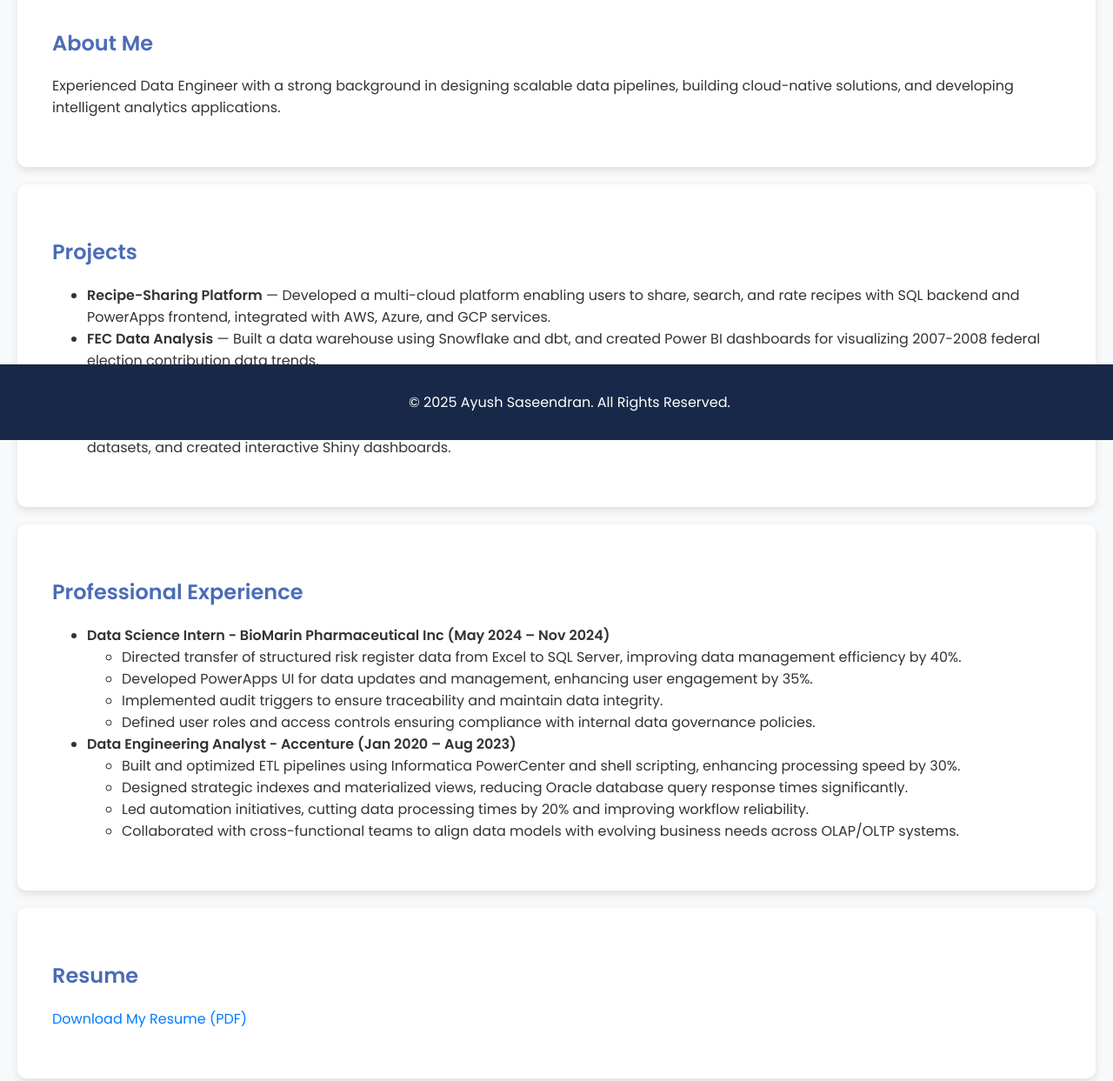
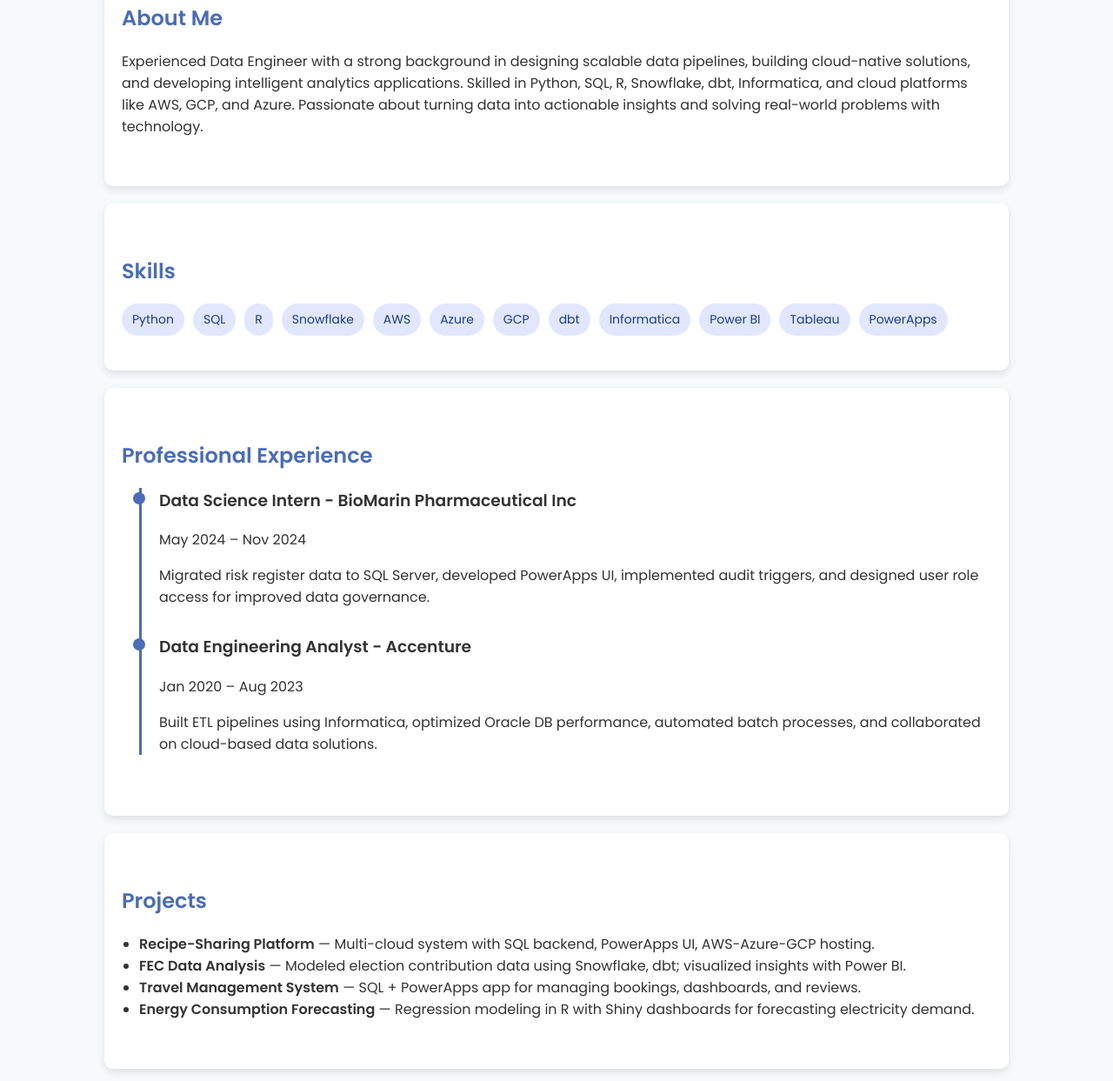
Before and after one commit to ayushsaseendran/ayushsaseendran.github.io, a plain HTML site: page index.html in a window 1280 px wide. Shown: the part 294-1537 px from the top of the page at 87% size. Drawn offline with Linux system fonts and the light colour scheme.

Commit message:
Update index.html

```diff
--- a/index.html
+++ b/index.html
@@ -2,14 +2,13 @@
 <html lang="en">
 <head>
   <meta charset="UTF-8">
-    <meta name="viewport" content="width=device-width, initial-scale=1.0">
+  <meta name="viewport" content="width=device-width, initial-scale=1">
   <title>Ayush Thoniparambil Saseendran | Portfolio</title>
   <link href="https://fonts.googleapis.com/css2?family=Poppins:wght@400;600&display=swap" rel="stylesheet">
   <style>
     body {
+      margin: 0;
       font-family: 'Poppins', sans-serif;
-            margin: 0;
-            padding: 0;
       background-color: #f8f9fa;
       color: #333;
     }
@@ -18,19 +17,18 @@
       color: #fff;
       padding: 20px;
       text-align: center;
-            font-size: 1.2em;
     }
     nav {
       display: flex;
       justify-content: center;
-            gap: 15px;
+      gap: 20px;
       margin-top: 10px;
       flex-wrap: wrap;
     }
     nav a {
       color: #fff;
       text-decoration: none;
-            font-weight: bold;
+      font-weight: 600;
       padding: 10px 15px;
       border-radius: 5px;
       transition: background 0.3s;
@@ -39,33 +37,71 @@
       background: rgba(255, 255, 255, 0.2);
     }
     section {
-            padding: 40px;
-            margin: 20px;
+      padding: 40px 20px;
+      margin: 20px auto;
+      max-width: 1000px;
       background: #fff;
       border-radius: 10px;
-            box-shadow: 0 4px 10px rgba(0, 0, 0, 0.1);
+      box-shadow: 0 4px 10px rgba(0,0,0,0.1);
     }
     h2 {
       color: #4b6cb7;
+      margin-bottom: 20px;
     }
-        a {
-            color: #007bff;
-            text-decoration: none;
+    ul {
+      padding-left: 20px;
     }
-        a:hover {
-            text-decoration: underline;
+    .skills-list {
+      display: flex;
+      flex-wrap: wrap;
+      gap: 10px;
+    }
+    .skill-badge {
+      background: #e0e7ff;
+      color: #1e3a8a;
+      padding: 8px 12px;
+      border-radius: 20px;
+      font-size: 14px;
+    }
+    .timeline {
+      border-left: 3px solid #4b6cb7;
+      margin-left: 20px;
+      padding-left: 20px;
+      position: relative;
+    }
+    .timeline-item {
+      margin-bottom: 30px;
+      position: relative;
+    }
+    .timeline-item::before {
+      content: '';
+      width: 14px;
+      height: 14px;
+      background: #4b6cb7;
+      border-radius: 50%;
+      position: absolute;
+      left: -30px;
+      top: 5px;
     }
     footer {
       text-align: center;
       padding: 15px;
       background: #182848;
       color: #fff;
-            position: fixed;
-            bottom: 0;
-            width: 100%;
+      margin-top: 40px;
+    }
+    .contact-links a {
+      display: block;
+      margin-bottom: 8px;
+      color: #007bff;
+      text-decoration: none;
+    }
+    .contact-links a:hover {
+      text-decoration: underline;
     }
   </style>
 </head>
+
 <body>
 
 <header>
@@ -73,64 +109,82 @@
   <p>Data Engineer | Cloud Enthusiast | Applied Data Science Graduate</p>
   <nav>
     <a href="#about">About</a>
+    <a href="#skills">Skills</a>
+    <a href="#experience">Experience</a>
     <a href="#projects">Projects</a>
-        <a href="#experience">Experience</a>
-        <a href="#resume">Resume</a>
+    <a href="#education">Education</a>
     <a href="#contact">Contact</a>
   </nav>
 </header>
 
 <section id="about">
   <h2>About Me</h2>
-    <p>Experienced Data Engineer with a strong background in designing scalable data pipelines, building cloud-native solutions, and developing intelligent analytics applications.</p>
+  <p>Experienced Data Engineer with a strong background in designing scalable data pipelines, building cloud-native solutions, and developing intelligent analytics applications. Skilled in Python, SQL, R, Snowflake, dbt, Informatica, and cloud platforms like AWS, GCP, and Azure. Passionate about turning data into actionable insights and solving real-world problems with technology.</p>
+</section>
+
+<section id="skills">
+  <h2>Skills</h2>
+  <div class="skills-list">
+    <div class="skill-badge">Python</div>
+    <div class="skill-badge">SQL</div>
+    <div class="skill-badge">R</div>
+    <div class="skill-badge">Snowflake</div>
+    <div class="skill-badge">AWS</div>
+    <div class="skill-badge">Azure</div>
+    <div class="skill-badge">GCP</div>
+    <div class="skill-badge">dbt</div>
+    <div class="skill-badge">Informatica</div>
+    <div class="skill-badge">Power BI</div>
+    <div class="skill-badge">Tableau</div>
+    <div class="skill-badge">PowerApps</div>
+  </div>
+</section>
+
+<section id="experience">
+  <h2>Professional Experience</h2>
+  <div class="timeline">
+    <div class="timeline-item">
+      <h3>Data Science Intern - BioMarin Pharmaceutical Inc</h3>
+      <p>May 2024 – Nov 2024</p>
+      <p>Migrated risk register data to SQL Server, developed PowerApps UI, implemented audit triggers, and designed user role access for improved data governance.</p>
+    </div>
+    <div class="timeline-item">
+      <h3>Data Engineering Analyst - Accenture</h3>
+      <p>Jan 2020 – Aug 2023</p>
+      <p>Built ETL pipelines using Informatica, optimized Oracle DB performance, automated batch processes, and collaborated on cloud-based data solutions.</p>
+    </div>
+  </div>
 </section>
 
 <section id="projects">
   <h2>Projects</h2>
   <ul>
-        <li><strong>Recipe-Sharing Platform</strong> — Developed a multi-cloud platform enabling users to share, search, and rate recipes with SQL backend and PowerApps frontend, integrated with AWS, Azure, and GCP services.</li>
-        <li><strong>FEC Data Analysis</strong> — Built a data warehouse using Snowflake and dbt, and created Power BI dashboards for visualizing 2007-2008 federal election contribution data trends.</li>
-        <li><strong>Travel Management System</strong> — Designed a SQL-based backend and integrated PowerApps interface for seamless travel booking, review management, and reporting dashboards.</li>
-        <li><strong>Energy Consumption Forecasting</strong> — Forecasted electricity demand using R regression models by merging static consumption and weather datasets, and created interactive Shiny dashboards.</li>
+    <li><strong>Recipe-Sharing Platform</strong> — Multi-cloud system with SQL backend, PowerApps UI, AWS-Azure-GCP hosting.</li>
+    <li><strong>FEC Data Analysis</strong> — Modeled election contribution data using Snowflake, dbt; visualized insights with Power BI.</li>
+    <li><strong>Travel Management System</strong> — SQL + PowerApps app for managing bookings, dashboards, and reviews.</li>
+    <li><strong>Energy Consumption Forecasting</strong> — Regression modeling in R with Shiny dashboards for forecasting electricity demand.</li>
   </ul>
 </section>
 
-<section id="experience">
-    <h2>Professional Experience</h2>
+<section id="education">
+  <h2>Education</h2>
   <ul>
-        <li><strong>Data Science Intern - BioMarin Pharmaceutical Inc (May 2024 – Nov 2024)</strong>
-            <ul>
-                <li>Directed transfer of structured risk register data from Excel to SQL Server, improving data management efficiency by 40%.</li>
-                <li>Developed PowerApps UI for data updates and management, enhancing user engagement by 35%.</li>
-                <li>Implemented audit triggers to ensure traceability and maintain data integrity.</li>
-                <li>Defined user roles and access controls ensuring compliance with internal data governance policies.</li>
+    <li><strong>M.S. in Applied Data Science</strong> — Syracuse University, 2025</li>
+    <li><strong>B.E. in Electronics & Telecommunication</strong> — University of Mumbai, 2019</li>
   </ul>
-        </li>
-        <li><strong>Data Engineering Analyst - Accenture (Jan 2020 – Aug 2023)</strong>
-            <ul>
-                <li>Built and optimized ETL pipelines using Informatica PowerCenter and shell scripting, enhancing processing speed by 30%.</li>
-                <li>Designed strategic indexes and materialized views, reducing Oracle database query response times significantly.</li>
-                <li>Led automation initiatives, cutting data processing times by 20% and improving workflow reliability.</li>
-                <li>Collaborated with cross-functional teams to align data models with evolving business needs across OLAP/OLTP systems.</li>
-            </ul>
-        </li>
-    </ul>
-</section>
-
-<section id="resume">
-    <h2>Resume</h2>
-    <p><a href="Ayush_Resume_Graduate.pdf" download>Download My Resume (PDF)</a></p>
 </section>
 
 <section id="contact">
   <h2>Contact</h2>
-    <p>Email: <a href="mailto:athonipa@syr.edu">athonipa@syr.edu</a></p>
-    <p>LinkedIn: <a href="https://linkedin.com/in/ayushsaseendran" target="_blank">LinkedIn Profile</a></p>
-    <p>GitHub: <a href="https://github.com/ayushsaseendran" target="_blank">GitHub Profile</a></p>
+  <div class="contact-links">
+    <a href="mailto:athonipa@syr.edu">Email: athonipa@syr.edu</a>
+    <a href="https://linkedin.com/in/ayushsaseendran" target="_blank">LinkedIn Profile</a>
+    <a href="https://github.com/ayushsaseendran" target="_blank">GitHub Profile</a>
+  </div>
 </section>
 
 <footer>
-    <p>&copy; 2025 Ayush Saseendran. All Rights Reserved.</p>
+  <p>© 2025 Ayush Saseendran. All Rights Reserved.</p>
 </footer>
 
 </body>
```
Lines whose indentation alone changed are shown as unchanged.
